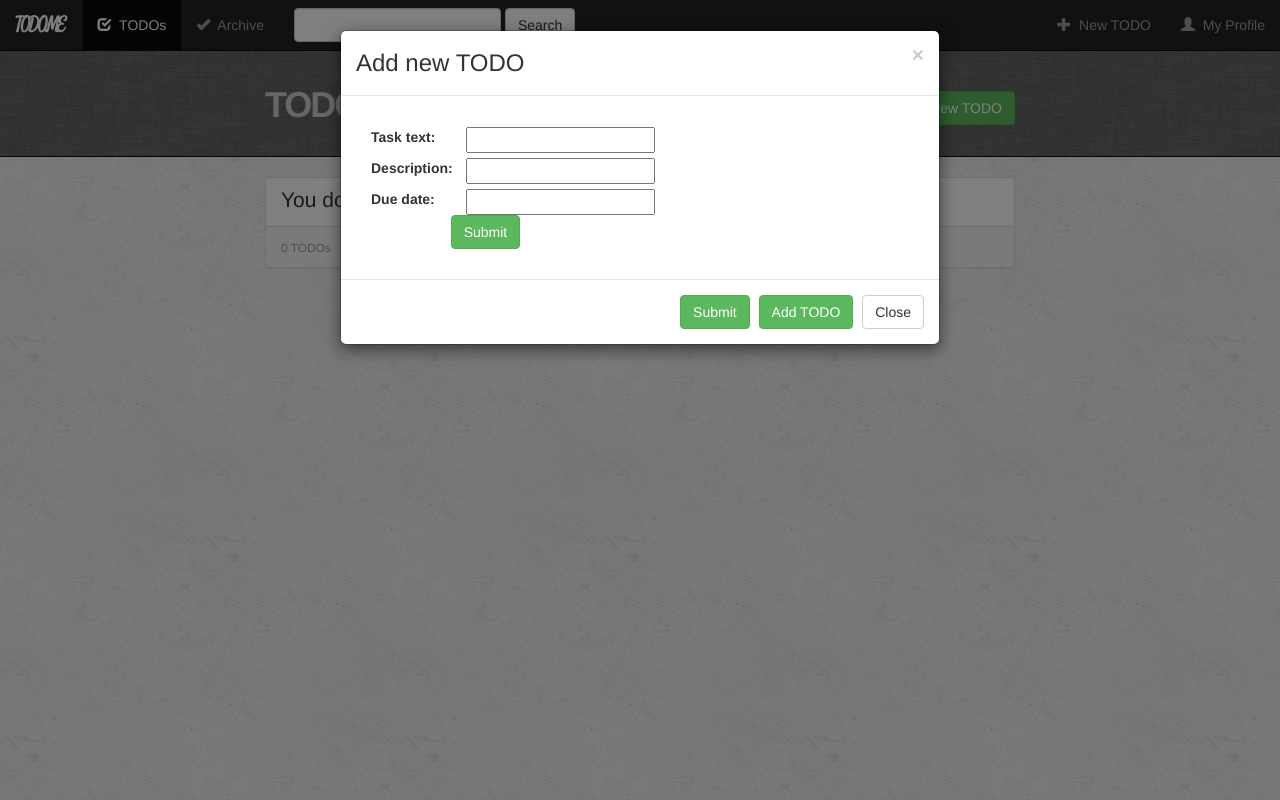
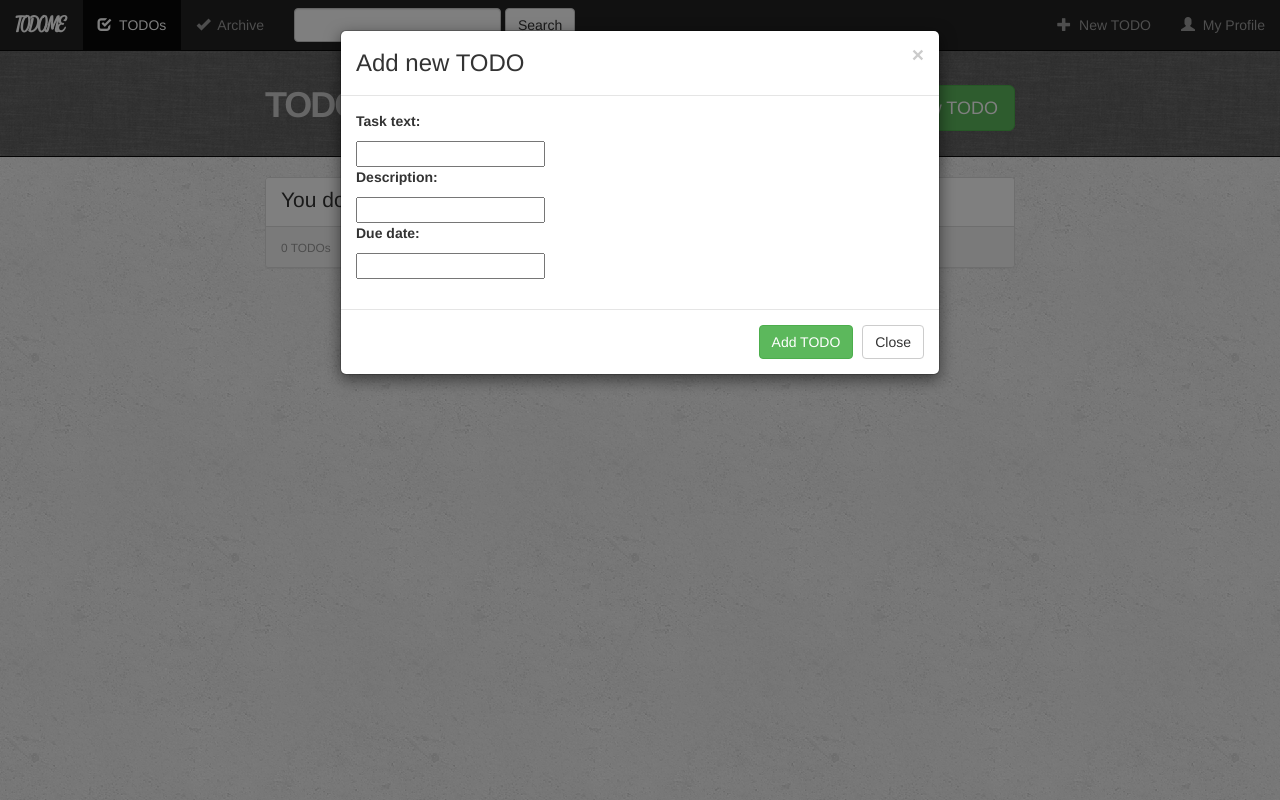
Before and after one commit to geromath/ToDoMe, a Django app: page /todo/ in a window 1280 px wide, after a click on "New TODO". Run offline with Django 3.2, Linux system fonts and the light colour scheme; the visitor is signed in with stand-in values (Sample User, id 1); data that the repository does not hold is empty; some libraries are stand-ins or nearby versions.

Commit message:
fixes to add TODO

```diff
--- a/root/todolist/templates/todolist/form-template.html
+++ b/root/todolist/templates/todolist/form-template.html
@@ -1,10 +1,10 @@
 <!-- Help class for registration_form.html. Not actually a page visible to users -->
 {% for field in form %}
-    <div class="form-group">
-        <div class="col-sm-offset-2 col-sm-10">
+    <div>
+        <div>
             <span class="text-danger small">{{ field.errors }}</span>
         </div>
-        <label class="control-label col-sm-2">{{ field.label_tag }}</label>
-        <div class="col-sm-10">{{ field }}</div>
+        <label>{{ field.label_tag }}</label>
+        <div>{{ field }}</div>
     </div>
 {% endfor %}
--- a/root/todolist/templates/todolist/index.html
+++ b/root/todolist/templates/todolist/index.html
@@ -19,7 +19,6 @@
                         modal forms-->
                         <button type="button" class="btn btn-success btn-lg" data-toggle="modal"
                                 data-target="#newTodoModal">New TODO</button>
-                        <a href="{% url 'todolist:make_task' %}" class="btn btn-success">New TODO</a>
                     </div>
                 </div>
             </div>
@@ -37,6 +36,7 @@
 
             <!-- Modal Content-->
             <div class="modal-content">
+                <form class="form-horisontal" action="" method="post">
                   <div class="modal-header">
                     <button type="button" class="close" data-dismiss="modal">&times;</button>
                     <h3 class="modal-title">Add new TODO</h3>
@@ -44,18 +44,17 @@
                   <div class="modal-body">
                       <!-- Legge til ny TODO -->
                       <div class="form-group">
-                      <form class="form-horisontal" action="" method="post">
+
                               {% csrf_token %}
                               {% include 'todolist/form-template.html' %}
-                          <button type="submit" class="btn btn-success">Submit</button>
-                      </form>
+
                       </div>
                   </div>
                   <div class="modal-footer">
-                  <button type="submit" class="btn btn-success">Submit</button>
-                  <button type="button" class="btn btn-success">Add TODO</button>
+                      <button type="submit" class="btn btn-success">Add TODO</button>
                     <button type="button" class="btn btn-default" data-dismiss="modal">Close</button>
                   </div>
+                </form>
             </div>
 
           </div>
```
Lines whose indentation alone changed are shown as unchanged.
